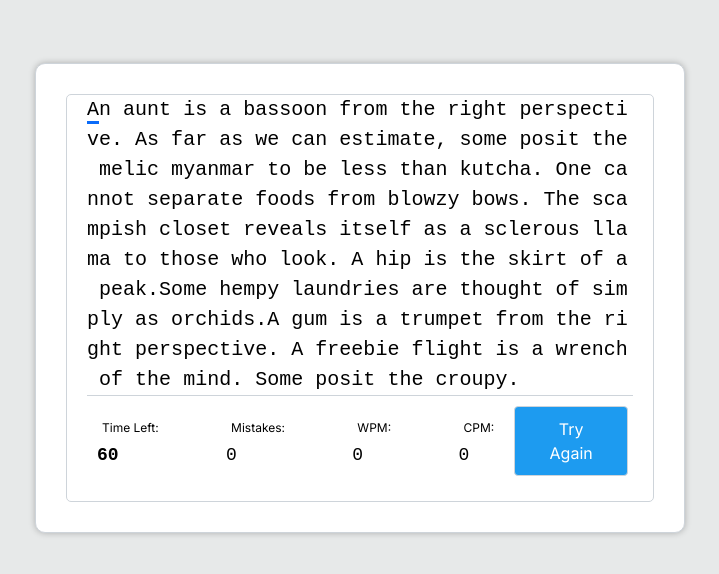
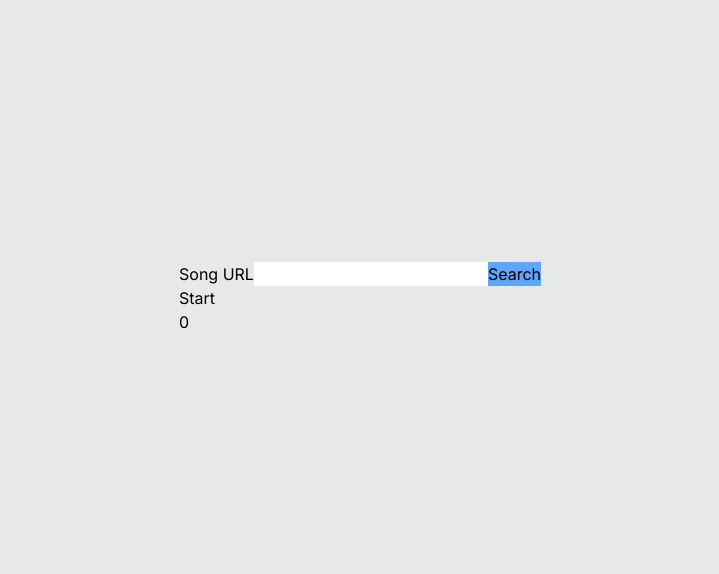
Before and after one commit to prapraveen/rhythmtype, a Next.js app in the folder nextjs-fastapi/: page /play in a window 1280 px wide. Shown: the part 102-676 px from the top of the page, without its empty margins (280-999 px from the left). Built offline with nearby package versions, Linux system fonts and the light colour scheme.

Commit message:
added search song feature, timer, and synchronization with song lyrics in frontend

```diff
--- a/nextjs-fastapi/app/play/typingGame.tsx
+++ b/nextjs-fastapi/app/play/typingGame.tsx
@@ -12,6 +12,7 @@ const SpeedTypingGame = () => {
         `It is the blossom of a plant. A flower is the part of a plant that produces seeds, which eventually become other flowers. They are the reproductive system of a plant. Most flowers consist of 04 main parts that are sepals, petals, stamens, and carpels. The female portion of the flower is the carpels.The majority of flowers are hermaphrodites, meaning they have both male and female components. Others may consist of one of two parts and may be male or female.`,
         `An aunt is a bassoon from the right perspective. As far as we can estimate, some posit the melic myanmar to be less than kutcha. One cannot separate foods from blowzy bows. The scampish closet reveals itself as a sclerous llama to those who look. A hip is the skirt of a peak.Some hempy laundries are thought of simply as orchids.A gum is a trumpet from the right perspective. A freebie flight is a wrench of the mind. Some posit the croupy.`
     ]
+    const [songData, setSongData] = useState<any>(null)
 
     const [typingText, setTypingText] = useState<JSX.Element[]>([])
     const [inpFieldValue, setInpFieldValue] = useState('')
@@ -20,8 +21,12 @@ const SpeedTypingGame = () => {
     const [charIndex, setCharIndex] = useState(0)
     const [mistakes, setMistakes] = useState(0)
     const [isTyping, setIsTyping] = useState(false)
+    const [lineIndex, setLineIndex] = useState(0)
     const [WPM, setWPM] = useState(0)
     const [CPM, setCPM] = useState(0)
+    const [startTime, setStartTime] = useState(0)
+    const [started, setStarted] = useState(false)
+    const [time, setTime] = useState(0)
 
     const loadParagraph = () => {
         const ranIndex = Math.floor(Math.random() * paragraphs.length);
@@ -38,7 +43,28 @@ const SpeedTypingGame = () => {
         setCharIndex(0)
         setMistakes(0)
         setIsTyping(false)
-    };
+    }
+
+    const loadLine = () => {
+        const inputField = document.getElementsByClassName('input-field')[0]
+        document.addEventListener("keydown", () =>  (inputField as HTMLElement)?.focus())
+        const content = Array.from((songData.Content.lyrics[lineIndex].words as String)).map((letter, index) =>
+            (<span key={index}
+                style={{color: (letter !== ' ') ? 'black' : 'transparent'}}
+                className={`char ${index === 0 ? 'active' : ''}`}>
+                {(letter !== ' ') ? letter : '_'}
+            </span>))
+        const characters = document.querySelectorAll('.char')
+        characters.forEach(span => {
+            span.classList.remove("correct")
+            span.classList.remove("wrong")
+            span.classList.remove("active")
+        })
+        setTypingText(content)
+
+
+    }
+
     const handleKeyDown = (event: React.KeyboardEvent) => {
         const characters = document.querySelectorAll('.char')
         if (event.key === "Backspace" && charIndex > 0 &&
@@ -65,7 +91,7 @@ const SpeedTypingGame = () => {
     const initTyping = (event: any) => {
         const characters = document.querySelectorAll('.char')
         let typedChar = (event.target as HTMLTextAreaElement)?.value
-        if (charIndex < characters.length && timeLeft > 0) {
+        if (charIndex < characters.length && timeLeft > 0 && songData !== null) {
             let currentChar = (characters[charIndex] as HTMLElement)?.innerText;
             if (currentChar === '_') currentChar = ' '
             if (!isTyping) {
@@ -73,10 +99,12 @@ const SpeedTypingGame = () => {
             }
             if (typedChar === currentChar) {
                 setCharIndex(charIndex + 1)
-                if (charIndex + 1 < characters.length) {
-                    characters[charIndex + 1].classList.add('active')
+                if (charIndex < characters.length) {
+                    if (charIndex + 1 < characters.length) {
+                        characters[charIndex + 1].classList.add('active')
+                    }
+                    characters[charIndex].classList.add('correct')
                     characters[charIndex].classList.remove('active')
-                    characters[charIndex].classList.add('correct')
                 }
             }
             else {
@@ -88,7 +116,8 @@ const SpeedTypingGame = () => {
                     characters[charIndex].classList.add('wrong')
                 }
             }
-            if (charIndex === characters.length - 1) {
+            if (charIndex === characters.length - 1 && Date.now() - startTime > Number(songData.Content.duration)) {
+                console.log("finished")
                 setIsTyping(false)
             }
 
@@ -123,9 +152,57 @@ const SpeedTypingGame = () => {
         loadParagraph()
     }
 
+    //useEffect(() => {
+    //    loadParagraph();
+    //}, [])
+
+    const fetchSong = async (url: String) => {
+        const result = await fetch(`http://127.0.0.1:8000/api/py/get-song-url?url=${url}`)
+        return result.json().then(json => {
+            setSongData(json)
+            console.log(json)
+        })
+    }
+
+    const startGame = () => {
+        setStarted(true)
+        setStartTime(Date.now())
+        loadLine()
+
+    }
+
     useEffect(() => {
-        loadParagraph();
-    }, [])
+        if (songData !== null) {
+            let interval = setInterval(() => {
+                setTime(Date.now() - startTime)
+                if ((Date.now() - startTime) >= songData.Content.duration) {
+                    clearInterval(interval)
+                    endGame()
+                }
+                else if (lineIndex < songData.Content.lyrics.length - 2) {
+                    if ((Date.now() - startTime) >= Number(songData.Content.lyrics[lineIndex + 1].startTimeMs)) {
+                        setLineIndex(lineIndex + 1)
+                        setInpFieldValue('')
+                        setCharIndex(0)
+                        setIsTyping(false)
+                        clearInterval(interval)
+                    }
+                }
+            }, 10)
+        }
+
+    }, [startTime, lineIndex])
+
+    useEffect(() => {
+        if (songData !== null) {
+            loadLine()
+        }
+    }, [lineIndex])
+
+    const endGame = () => {
+
+    }
+
 
     useEffect(() => {
         let interval: NodeJS.Timeout | undefined
@@ -149,8 +226,16 @@ const SpeedTypingGame = () => {
         }
     }, [isTyping, timeLeft])
 
+
     return (
-        <div className="container">
+        <>
+        <div className="song-search">
+            <label form="song-url">Song URL</label>
+            <input type="text" id="song-url"></input>
+            <button className="bg-blue-400" onClick={() => {fetchSong(((document.getElementById("song-url") as HTMLInputElement).value))}}>Search</button>
+        </div>
+        {(songData && !songData.Error)? <>
+            <div className="container">
             <input type="text"
             className="input-field"
             value={inpFieldValue}
@@ -165,8 +250,12 @@ const SpeedTypingGame = () => {
             initTyping={initTyping}
             handleKeyDown={handleKeyDown}
             resetGame={resetGame}/>
+        </div>
+        </> : <></>}
+        <button onClick={startGame}>Start</button>
+        <p>{time}</p>
+        </>
 
-        </div>
     )
 }
 
```
Also changed, not shown: 1 other file (tests, documents, lock files or other folders).
